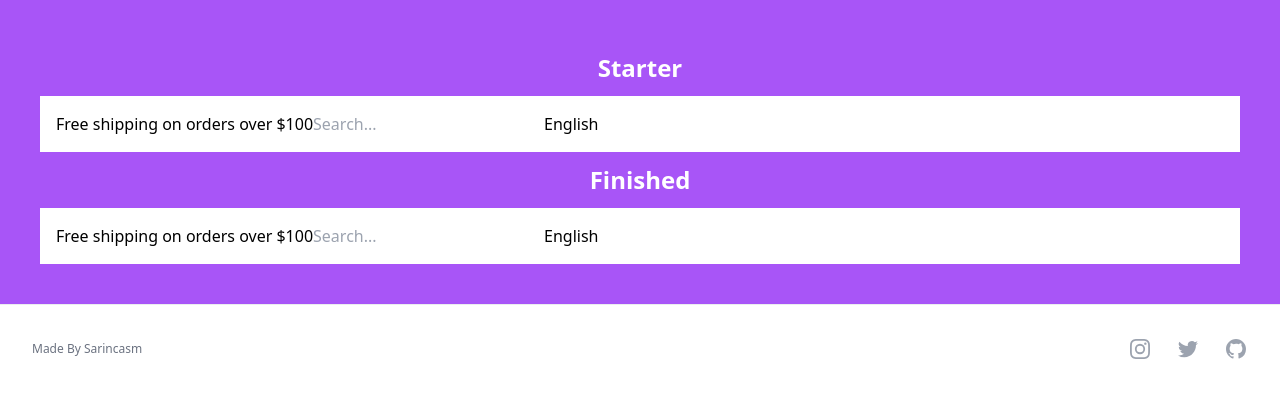
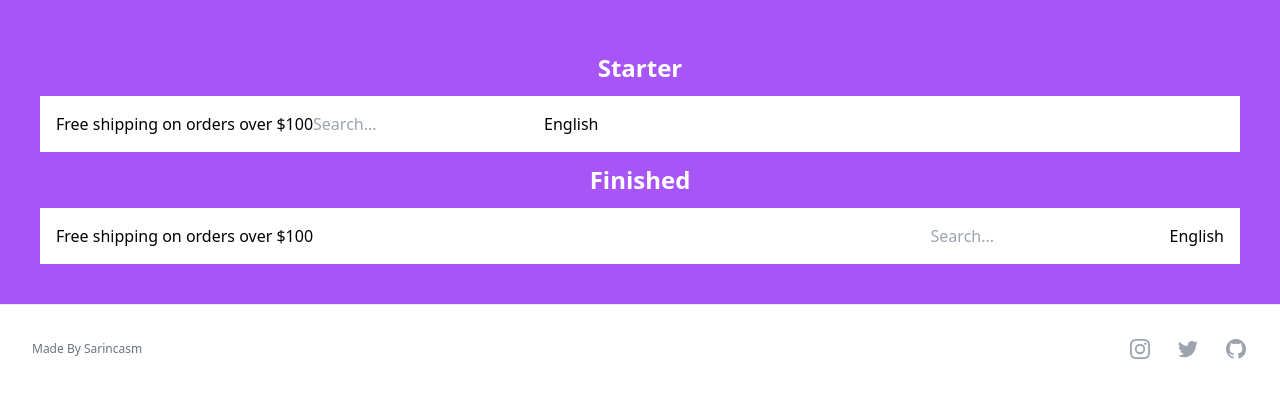
Before and after one commit to sarincasm/jar-of-dirt, a Next.js app in the folder style/css-fundamentals/: page /flexbox/groups-gaps/superheader in a window 1280 px wide. Shown: the top 398 px of the page. Built offline with nearby package versions, Linux system fonts and the light colour scheme.

Commit message:
css fundamentals - flexbox done: groups and gaps - superheader

```diff
--- a/style/css-fundamentals/app/flexbox/groups-gaps/superheader/page.tsx
+++ b/style/css-fundamentals/app/flexbox/groups-gaps/superheader/page.tsx
@@ -9,7 +9,8 @@ function visuallyHidden(text: string) {
 function renderStarter() {
 	return (
 		<section className="p-4 bg-white flex">
-			<header>Free shipping on orders over $100</header>
+			<header>
+				Free shipping on orders over $100
 				<label>
 					{visuallyHidden('Search')}
 					<input type="text" placeholder="Search..." />
@@ -18,6 +19,7 @@ function renderStarter() {
 					{visuallyHidden('Current Language')}
 					English
 				</button>
+			</header>
 		</section>
 	)
 }
@@ -25,8 +27,9 @@ function renderStarter() {
 function renderDone() {
 	return (
 		<section className="p-4 bg-white flex">
-			<header>Free shipping on orders over $100</header>
-			<label>
+			<header className="flex w-full gap-2">
+				Free shipping on orders over $100
+				<label className="ml-auto">
 					{visuallyHidden('Search')}
 					<input type="text" placeholder="Search..." />
 				</label>
@@ -34,6 +37,7 @@ function renderDone() {
 					{visuallyHidden('Current Language')}
 					English
 				</button>
+			</header>
 		</section>
 	)
 }
```
Lines whose indentation alone changed are shown as unchanged.
